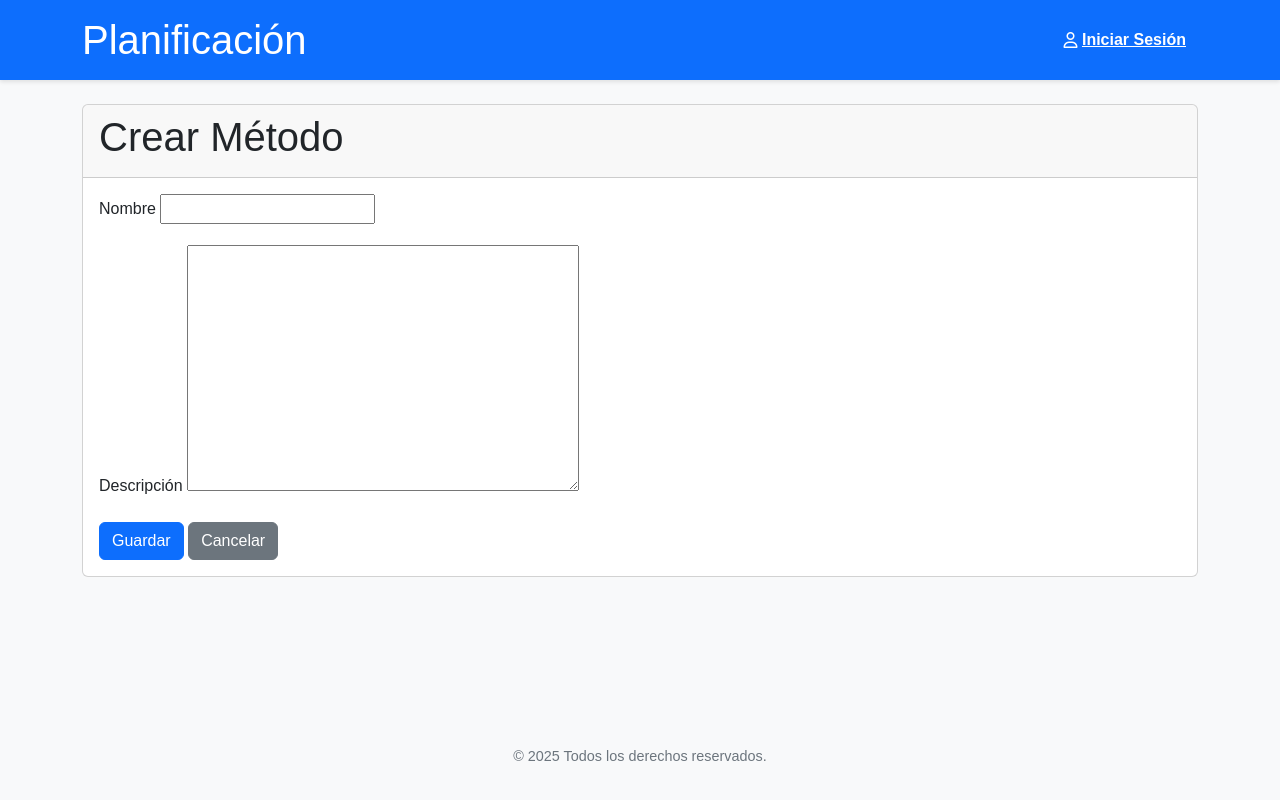
After one commit to CarloSam1989/ProyectoInvestigacion, a Django app: page /metodos/create/ in a window 1280 px wide. The commit adds this page. Run offline with Django 5.2, Linux system fonts and the light colour scheme; some libraries are stand-ins or nearby versions.

Commit message:
CRUD Metodos

```diff
--- a/planes/planes/settings.py
+++ b/planes/planes/settings.py
@@ -46,6 +46,7 @@ INSTALLED_APPS = [
     'django.contrib.sessions',
     'django.contrib.messages',
     'django.contrib.staticfiles',
+    'widget_tweaks',
     'planificacion',
 ]
 
--- a/planes/planificacion/urls.py
+++ b/planes/planificacion/urls.py
@@ -5,4 +5,10 @@ urlpatterns = [
     path("", CustomLoginView, name="login"),
     path("menu/", menu, name="menu_principal"),
     path("logout/", logout_view, name="logout"),
+
+    path('metodos/', MetodosListView.as_view(), name='metodos_list'),
+    path('metodos/<int:pk>/', MetodosDetailView.as_view(), name='metodos_detail'),
+    path('metodos/create/', MetodosCreateView.as_view(), name='metodos_create'),
+    path('metodos/<int:pk>/update/', MetodosUpdateView.as_view(), name='metodos_update'),
+    path('metodos/<int:pk>/delete/', MetodosDeleteView.as_view(), name='metodos_delete'),
 ]
--- a/planes/planificacion/views.py
+++ b/planes/planificacion/views.py
@@ -1,10 +1,10 @@
 
 # Create your views here.
 from django.contrib import messages
-from django.contrib.auth import authenticate, login
-from django.contrib.auth.views import  LogoutView
-from django.contrib.auth.decorators import login_required
+from django.urls import reverse_lazy
+from django.views.generic import ListView, DetailView, CreateView, UpdateView, DeleteView
 from django.shortcuts import redirect, render
+from .models import *
 
 USUARIOS = {
     "admin": "admin",
@@ -24,7 +24,6 @@ def CustomLoginView(request):
         if username in USUARIOS and USUARIOS[username] == password:
             # Guardar el estado de autenticación en la sesión
             request.session["user"] = username
-            messages.success(request, f"¡Bienvenido, {username}!")
             return redirect(request.GET.get("next", "menu_principal"))
         else:
             messages.error(request, "Usuario o contraseña incorrectos. Intenta de nuevo.")
@@ -41,3 +40,37 @@ def menu(request):
 
     # Renderizar el menú principal
     return render(request, "index.html", {"user": request.session["user"]})
+
+#METODOS
+
+# Vista para listar métodos
+class MetodosListView(ListView):
+    model = Metodos
+    template_name = 'metodos/metodos_list.html'
+    context_object_name = 'metodos'
+
+# Vista para ver detalles de un método
+class MetodosDetailView(DetailView):
+    model = Metodos
+    template_name = 'metodos/metodos_detail.html'
+    context_object_name = 'metodo'
+
+# Vista para crear un nuevo método
+class MetodosCreateView(CreateView):
+    model = Metodos
+    template_name = 'metodos/metodos_form.html'
+    fields = ['nombre', 'descripcion']
+    success_url = reverse_lazy('metodos_list')
+
+# Vista para actualizar un método existente
+class MetodosUpdateView(UpdateView):
+    model = Metodos
+    template_name = 'metodos/metodos_form.html'
+    fields = ['nombre', 'descripcion']
+    success_url = reverse_lazy('metodos_list')
+
+# Vista para eliminar un método
+class MetodosDeleteView(DeleteView):
+    model = Metodos
+    template_name = 'metodos/metodos_confirm_delete.html'
+    success_url = reverse_lazy('metodos_list')
--- a/planes/templates/base.html
+++ b/planes/templates/base.html
@@ -1,4 +1,4 @@
-{% load static %}
+{% load static %} {% load widget_tweaks %}
 <!DOCTYPE html>
 <html lang="es">
   <head>
@@ -13,19 +13,67 @@
       crossorigin="anonymous"
     />
     <link rel="stylesheet" href="{% static 'css/styles.css' %}" />
+    <link
+      href="https://cdnjs.cloudflare.com/ajax/libs/font-awesome/6.5.0/css/all.min.css"
+      rel="stylesheet"
+    />
     <script
       src="https://cdn.jsdelivr.net/npm/bootstrap@5.3.3/dist/js/bootstrap.bundle.min.js"
       integrity="sha384-YvpcrYf0tY3lHB60NNkmXc5s9fDVZLESaAA55NDzOxhy9GkcIdslK1eN7N6jIeHz"
       crossorigin="anonymous"
     ></script>
-    <!-- Tu CSS personalizado (opcional) -->
   </head>
   <body>
     <div class="d-flex flex-column min-vh-100">
       <!-- Contenedor principal -->
       <header class="bg-primary text-white py-3">
-        <div class="container">
-          <h1>Bienvenido a Planificación</h1>
+        <div
+          class="container d-flex justify-content-between align-items-center"
+        >
+          <!-- Título en la izquierda -->
+          <h1 class="mb-0">Planificación</h1>
+
+          <nav class="navbar navbar-expand-lg bg-primary text-white">
+            <div class="container-fluid">
+              <button
+                class="navbar-toggler"
+                type="button"
+                data-bs-toggle="collapse"
+                data-bs-target="#navbarSupportedContent"
+                aria-controls="navbarSupportedContent"
+                aria-expanded="false"
+                aria-label="Toggle navigation"
+              >
+                <span class="navbar-toggler-icon"></span>
+              </button>
+              <div class="collapse navbar-collapse" id="navbarSupportedContent">
+                {% if request.session.user %}
+                <ul class="navbar-nav me-auto mb-2 mb-lg-0">
+                  <li class="nav-item">
+                    <a
+                      class="nav-link text-white"
+                      href="{% url 'metodos_list' %}"
+                      >Metodos</a
+                    >
+                  </li>
+
+                  <li class="nav-item">
+                    <a class="nav-link text-white" href="{% url 'logout' %}"
+                      >Cerrar Sesión</a
+                    >
+                  </li>
+                </ul>
+                {% else %}
+                <div class="d-flex align-items-center">
+                  <i class="fa-regular fa-user"></i>&nbsp;
+                  <a href="{% url 'login' %}" class="text-white"
+                    ><b>Iniciar Sesión</b></a
+                  >
+                </div>
+                {% endif %}
+              </div>
+            </div>
+          </nav>
         </div>
       </header>
 
--- a/planes/templates/index.html
+++ b/planes/templates/index.html
@@ -1,4 +1,4 @@
 {% extends "base.html" %} {% block content %}
-<h1>Bienvenido, {{ user }}</h1>
-<a href="{% url 'logout' %}">Cerrar Sesión</a>
+<h1>Bienvenido</h1>
+
 {% endblock %}
--- /dev/null
+++ b/planes/templates/metodos/metodos_form.html
@@ -0,0 +1,28 @@
+{% extends 'base.html' %} {% block content %}
+
+<div class="card">
+  <div class="card-header">
+    <h1>{% if object %}Editar Método{% else %}Crear Método{% endif %}</h1>
+  </div>
+  <div class="card-body">
+    <form method="post">
+      {% csrf_token %}
+      <div class="mb-3">
+        <label for="{{ form.nombre.id_for_label }}" class="form-label"
+          >Nombre</label
+        >
+        {{ form.nombre }}
+      </div>
+      <div class="mb-3">
+        <label for="{{ form.descripcion.id_for_label }}" class="form-label"
+          >Descripción</label
+        >
+        {{ form.descripcion }}
+      </div>
+      <button type="submit" class="btn btn-primary">Guardar</button>
+      <a href="{% url 'metodos_list' %}" class="btn btn-secondary">Cancelar</a>
+    </form>
+  </div>
+</div>
+
+{% endblock %}
```
Also changed, not shown: planes/templates/metodos/metodos_confirm_delete.html (added, +8 -0 lines), planes/templates/metodos/metodos_detail.html (added, +16 -0 lines), planes/templates/metodos/metodos_list.html (added, +43 -0 lines).
